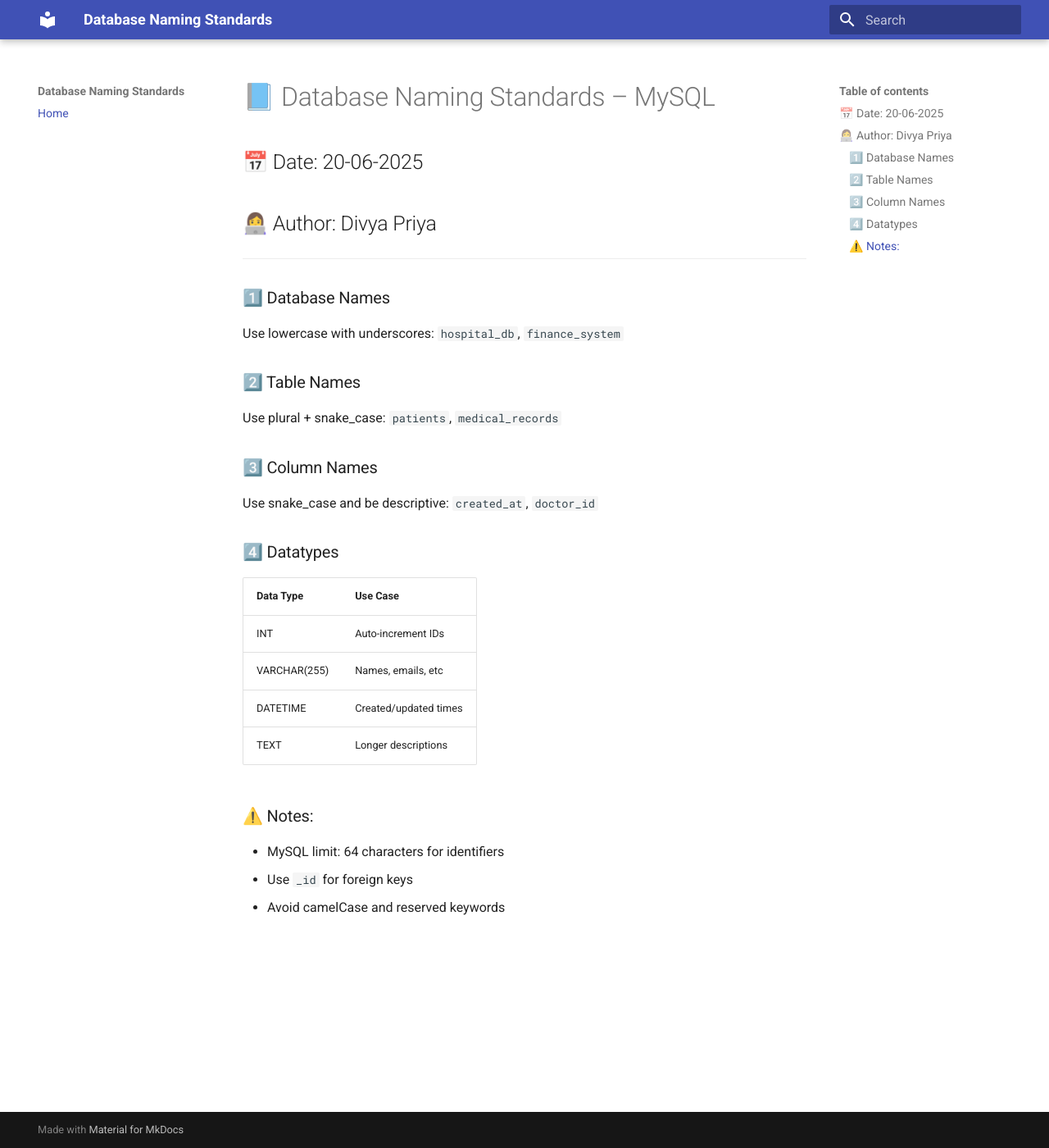
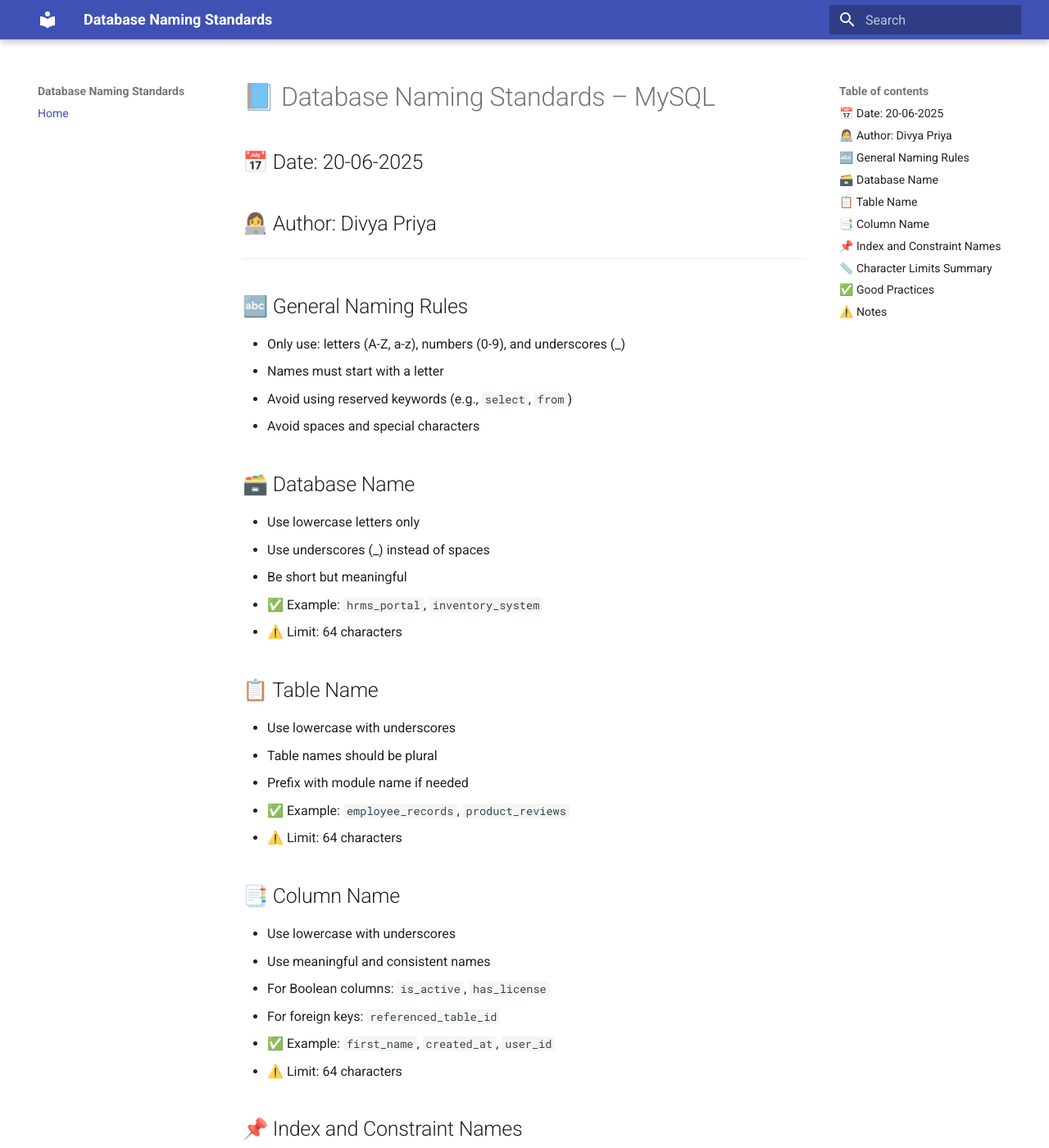
Before and after one commit to divyapriya3005/database-naming-guidelines, an MkDocs documentation site: the page built from docs/index.md, in a window 1280 px wide and 1400 px high. Shown: the whole window at 82% size. Built offline with MkDocs 1.6.1 and Material for MkDocs 9.7.7, drawn with Linux system fonts in a browser that asks for light colours; some of the changed text lies outside the part shown.

Commit message:
Updated index.md with database naming rules

```diff
--- a/docs/index.md
+++ b/docs/index.md
@@ -5,25 +5,59 @@
 
 ---
 
-### 1️⃣ Database Names
-Use lowercase with underscores: `hospital_db`, `finance_system`
+## 🔤 General Naming Rules
+- Only use: letters (A-Z, a-z), numbers (0-9), and underscores (_)
+- Names must start with a letter
+- Avoid using reserved keywords (e.g., `select`, `from`)
+- Avoid spaces and special characters
 
-### 2️⃣ Table Names
-Use plural + snake_case: `patients`, `medical_records`
+## 🗃️ Database Name
+- Use lowercase letters only
+- Use underscores (_) instead of spaces
+- Be short but meaningful
+- ✅ Example: `hrms_portal`, `inventory_system`
+- ⚠️ Limit: 64 characters
 
-### 3️⃣ Column Names
-Use snake_case and be descriptive: `created_at`, `doctor_id`
+## 📋 Table Name
+- Use lowercase with underscores
+- Table names should be plural
+- Prefix with module name if needed
+- ✅ Example: `employee_records`, `product_reviews`
+- ⚠️ Limit: 64 characters
 
-### 4️⃣ Datatypes
+## 📑 Column Name
+- Use lowercase with underscores
+- Use meaningful and consistent names
+- For Boolean columns: `is_active`, `has_license`
+- For foreign keys: `referenced_table_id`
+- ✅ Example: `first_name`, `created_at`, `user_id`
+- ⚠️ Limit: 64 characters
 
-| Data Type    | Use Case              |
-|--------------|------------------------|
-| INT          | Auto-increment IDs     |
-| VARCHAR(255) | Names, emails, etc     |
-| DATETIME     | Created/updated times  |
-| TEXT         | Longer descriptions    |
+## 📌 Index and Constraint Names
+- Use format: `idx_<table>_<column>`, `fk_<table>_<ref_table>`
+- ✅ Example: `idx_employee_first_name`, `fk_order_user`
+- ⚠️ Limit: 64 characters
 
-### ⚠️ Notes:
-- MySQL limit: 64 characters for identifiers
-- Use `_id` for foreign keys
-- Avoid camelCase and reserved keywords
+## 📏 Character Limits Summary
+
+| Item               | Limit (Characters) |
+|--------------------|--------------------|
+| Database Name      | 64                 |
+| Table Name         | 64                 |
+| Column Name        | 64                 |
+| Alias Name         | 256                |
+| Index Name         | 64                 |
+| Constraint Name    | 64                 |
+
+---
+
+## ✅ Good Practices
+- Use `snake_case` consistently
+- Always use `created_at` and `updated_at` fields for timestamping
+- Foreign keys should be indexed
+- Avoid abbreviations unless well-known (e.g., `dob`, `ip_address`)
+
+## ⚠️ Notes
+- MySQL has a 64-character limit on identifiers (database, table, column, etc.)
+- Avoid using camelCase or PascalCase
+- Always double-check reserved keywords [MySQL reserved words list](https://dev.mysql.com/doc/refman/8.0/en/keywords.html)
```
